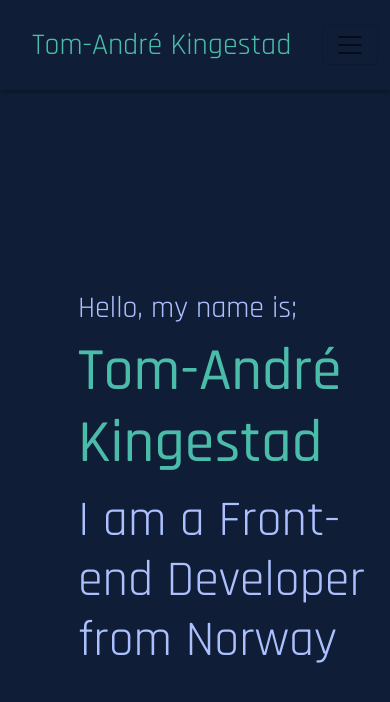
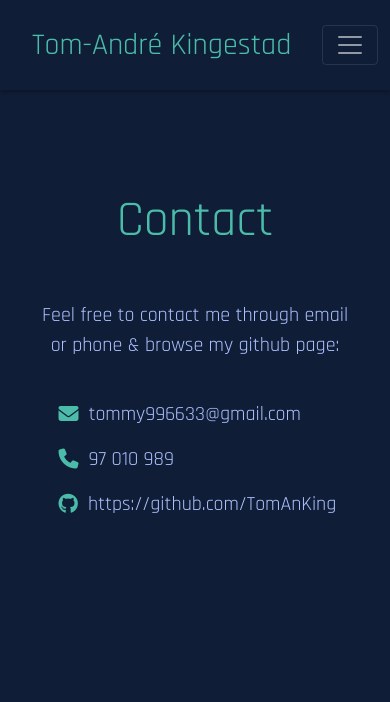
Before and after one commit to TomAnKing/portofolio-site, a plain HTML site: page contact.html in a window 390 px wide. Drawn offline with nearby package versions, Linux system fonts and the light colour scheme.

Commit message:
added contact

```diff
--- a/contact.html
+++ b/contact.html
@@ -24,7 +24,7 @@
     <link rel="stylesheet" href="css/style.css" />
   </head>
   <body>
-    <nav class="navbar navbar-expand-lg navbar-light bg-light">
+    <nav class="navbar navbar-expand-lg navbar-dark bg-dark">
       <div class="container-fluid">
         <a class="navbar-brand" href="index.html">Tom-André Kingestad</a>
         <button
@@ -55,9 +55,26 @@
         </div>
       </div>
     </nav>
-    <h1>Hello, my name is;</h1>
-    <h2>Tom-André Kingestad</h2>
-    <h3>I am a Front-end Developer from Norway</h3>
+    <h1 class="contactHeader">Contact</h1>
+    <div class="contactInfo">
+      <p>
+        Feel free to contact me through email or phone & browse my github page:
+      </p>
+    </div>
+    <div class="contactIcons">
+      <div class="email">
+        <i class="fas fa-envelope"></i>
+        <p>tommy996633@gmail.com</p>
+      </div>
+      <div class="phone">
+        <i class="fas fa-phone"></i>
+        <p>97 010 989</p>
+      </div>
+      <div class="github">
+        <i class="fab fa-github"></i>
+        <p>https://github.com/TomAnKing</p>
+      </div>
+    </div>
     <script
       src="https://cdn.jsdelivr.net/npm/bootstrap@5.1.3/dist/js/bootstrap.bundle.min.js"
       integrity="sha384-ka7Sk0Gln4gmtz2MlQnikT1wXgYsOg+OMhuP+IlRH9sENBO0LRn5q+8nbTov4+1p"
--- a/sass/partials/_about.scss
+++ b/sass/partials/_about.scss
@@ -2,7 +2,7 @@
   width: 80%;
   margin: auto;
   max-width: 1500px;
-  margin-top: 200px;
+  margin-top: 150px;
 
   @media (max-width: 992px) {
     width: 90%;
@@ -40,6 +40,8 @@ img {
   font-weight: 500;
   @media (max-width: 992px) {
     text-align: center;
+    font-weight: normal;
+    font-size: 40px;
   }
 }
 
@@ -47,4 +49,7 @@ img {
   color: getColour(primary-colour);
   font-size: 30px;
   margin-top: 10px;
+  @media (max-width: 992px) {
+    font-size: 20px;
+  }
 }
--- /dev/null
+++ b/sass/partials/_contact.scss
@@ -0,0 +1,78 @@
+.contactHeader {
+  font-size: 50px;
+  text-align: center;
+  margin-top: 100px;
+  margin-left: 0;
+  font-weight: 500;
+  color: getColour(secondary-colour);
+  @media (max-width: 992px) {
+    font-weight: normal;
+  }
+}
+
+.contactInfo p {
+  color: getColour(primary-colour);
+  text-align: center;
+  font-size: 32px;
+  width: 60%;
+  margin: auto;
+  margin-top: 50px;
+  @media (max-width: 992px) {
+    font-size: 20px;
+    width: 80%;
+  }
+}
+
+.email {
+  display: inline-flex;
+  gap: 10px;
+  @media (max-width: 992px) {
+    width: 100%;
+    text-align: start;
+  }
+}
+
+.phone {
+  display: inline-flex;
+  gap: 10px;
+  margin-left: 45px;
+  @media (max-width: 992px) {
+    width: 100%;
+    margin-left: 0;
+    text-align: start;
+  }
+}
+
+.github {
+  display: inline-flex;
+  gap: 10px;
+  @media (max-width: 992px) {
+    width: 100%;
+    text-align: start;
+  }
+}
+
+.contactIcons {
+  color: getColour(secondary-colour);
+  font-size: 32px;
+  text-align: center;
+  width: 70%;
+  margin-left: 15%;
+  max-width: 1000px;
+  margin: auto;
+  margin-top: 40px;
+  @media (max-width: 992px) {
+    font-size: 20px;
+  }
+
+  & p {
+    color: getColour(primary-colour);
+    font-size: 32px;
+    margin-top: -8px;
+    @media (max-width: 992px) {
+      font-size: 20px;
+      width: 80%;
+      margin-top: -5px;
+    }
+  }
+}
--- a/sass/partials/_index.scss
+++ b/sass/partials/_index.scss
@@ -5,6 +5,10 @@ h1 {
   margin-left: 20%;
   margin-bottom: 0;
   margin-top: 200px;
+  @media (max-width: 992px) {
+    margin-left: 10%;
+    font-size: 18px;
+  }
 }
 
 h2 {
@@ -15,6 +19,11 @@ h2 {
   margin-left: 20%;
   margin-top: 10px;
   margin-bottom: 0;
+  @media (max-width: 992px) {
+    margin-left: 10%;
+    font-size: 35px;
+    margin-top: 40px;
+  }
 }
 
 h3 {
@@ -23,4 +32,9 @@ h3 {
   font-size: 50px;
   margin-left: 20%;
   margin-top: 10px;
+  @media (max-width: 992px) {
+    margin-left: 10%;
+    font-size: 25px;
+    margin-top: 40px;
+  }
 }
--- /dev/null
+++ b/sass/partials/_projects.scss
@@ -0,0 +1,8 @@
+.projectsHeader {
+  font-size: 50px;
+  text-align: center;
+  margin-top: 100px;
+  margin-left: 0;
+  font-weight: 500;
+  color: getColour(secondary-colour);
+}
--- a/sass/style.scss
+++ b/sass/style.scss
@@ -3,3 +3,5 @@
 @import "partials/nav";
 @import "partials/index";
 @import "partials/about";
+@import "partials/contact";
+@import "partials/projects";
```
Also changed, not shown: about.html (+1 -1 lines), projects.html (+2 -4 lines), css/style.css, 1 other file.
